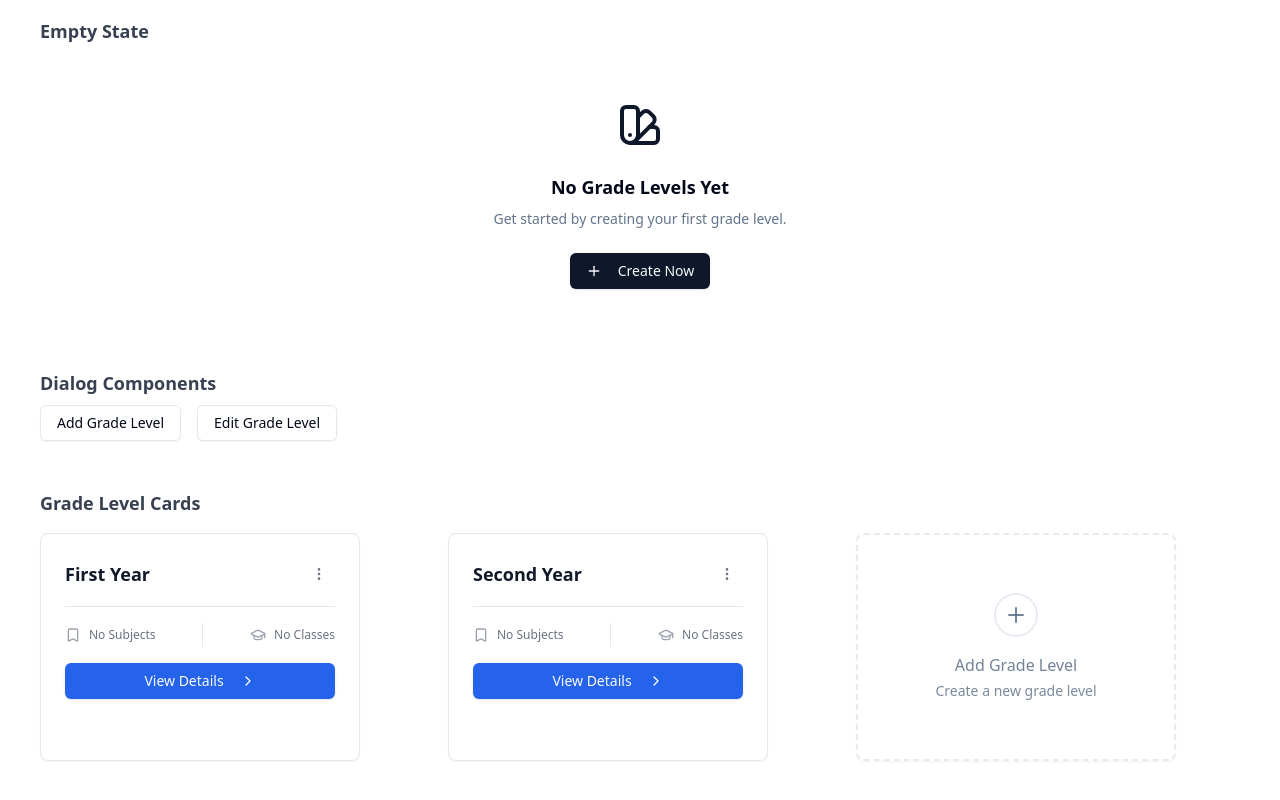
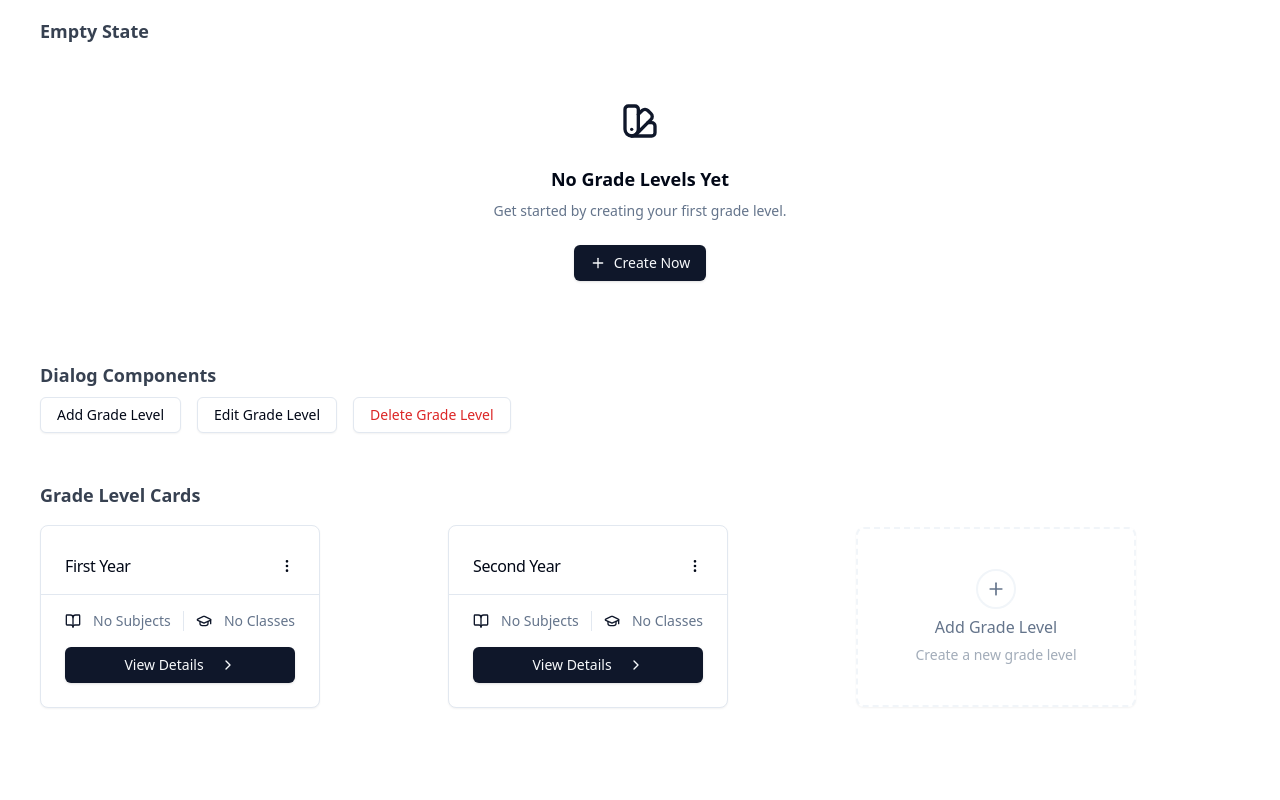
Before and after one commit to rjml1128/RecordFlow, a Vue app: page /dashboard in a window 1280 px wide. Shown: the part 356-1156 px from the top of the page. After the commit the page ends 1120 px from the top, so only its background shows below. Built offline with nearby package versions, Linux system fonts and the light colour scheme; no server answers; the database is empty; sample sign-in values are in the browser's storage.

Commit message:
Update Dialog & Card UI.

```diff
--- a/src/components/layout/records/grade-level/GradeLevelAdd.vue
+++ b/src/components/layout/records/grade-level/GradeLevelAdd.vue
@@ -12,26 +12,40 @@
 } from '@/components/ui/dialog'
 import { Input } from '@/components/ui/input'
 import { Label } from '@/components/ui/label'
+import { RotateCw } from 'lucide-vue-next'
+
+const emit = defineEmits(['add'])
 
 const open = ref(false)
 const gradeName = ref('')
+const isSaving = ref(false)
 
-const handleSubmit = (e) => {
+const handleSubmit = async (e) => {
   e.preventDefault()
-  // Handle the form submission here
-  open.value = false
+  if (gradeName.value.trim()) {
+    isSaving.value = true
+    try {
+      await emit('add', gradeName.value.trim())
+      gradeName.value = ''
+      open.value = false
+    } finally {
+      isSaving.value = false
+    }
+  }
 }
 </script>
 
 <template>
   <Dialog v-model:open="open">
     <DialogTrigger as-child>
-      <Button variant="outline">Add Grade Level</Button>
+      <slot>
+        <Button variant="outline">Add Grade Level</Button>
+      </slot>
     </DialogTrigger>
     <DialogContent class="sm:max-w-[425px]">
       <form @submit="handleSubmit">
         <DialogHeader>
-          <DialogTitle>Naming Rules</DialogTitle>
+          <DialogTitle>Add New Grade Level</DialogTitle>
           <DialogDescription>
             Please enter a unique grade level name. Duplicate names are not allowed.
           </DialogDescription>
@@ -45,6 +59,8 @@
               v-model="gradeName"
               placeholder="Example: Grade 1, Freshman"
               class="col-span-3"
+              autofocus
+              :disabled="isSaving"
             />
             <p class="text-sm text-muted-foreground">
               This name will be displayed in the grade levels list.
@@ -53,10 +69,26 @@
         </div>
 
         <DialogFooter>
-          <Button type="button" variant="ghost" @click="open = false">
+          <Button
+            type="button"
+            variant="ghost"
+            @click="open = false"
+            :disabled="isSaving"
+          >
             Cancel
           </Button>
-          <Button type="submit">Save</Button>
+          <Button
+            type="submit"
+            :disabled="isSaving"
+          >
+            <template v-if="isSaving">
+              <RotateCw class="mr-2 h-4 w-4 animate-spin" />
+              Saving
+            </template>
+            <template v-else>
+              Add
+            </template>
+          </Button>
         </DialogFooter>
       </form>
     </DialogContent>
--- /dev/null
+++ b/src/components/layout/records/grade-level/GradeLevelDelete.vue
@@ -0,0 +1,74 @@
+<script setup>
+import { ref } from 'vue'
+import { Button } from '@/components/ui/button'
+import {
+  AlertDialog,
+  AlertDialogAction,
+  AlertDialogCancel,
+  AlertDialogContent,
+  AlertDialogDescription,
+  AlertDialogFooter,
+  AlertDialogHeader,
+  AlertDialogTitle,
+  AlertDialogTrigger,
+} from '@/components/ui/alert-dialog'
+import { RotateCw } from 'lucide-vue-next'
+
+const props = defineProps({
+  gradeName: {
+    type: String,
+    required: true
+  }
+})
+
+const emit = defineEmits(['delete'])
+
+const open = ref(false)
+const isDeleting = ref(false)
+
+const handleDelete = async () => {
+  isDeleting.value = true
+  try {
+    await emit('delete')
+    open.value = false
+  } finally {
+    isDeleting.value = false
+  }
+}
+</script>
+
+<template>
+  <AlertDialog v-model:open="open">
+    <AlertDialogTrigger as-child>
+      <slot>
+        <Button variant="outline" class="text-red-600">Delete Grade Level</Button>
+      </slot>
+    </AlertDialogTrigger>
+    <AlertDialogContent class="sm:max-w-[425px]">
+      <AlertDialogHeader>
+        <AlertDialogTitle>Are you absolutely sure?</AlertDialogTitle>
+        <AlertDialogDescription>
+          This action cannot be undone. This will permanently delete this grade level and all of its associated data.
+        </AlertDialogDescription>
+      </AlertDialogHeader>
+      <AlertDialogFooter>
+        <AlertDialogCancel :disabled="isDeleting">
+          Cancel
+        </AlertDialogCancel>
+        <AlertDialogAction
+          class="bg-red-600 text-white hover:bg-red-700 focus:ring-red-600"
+          :disabled="isDeleting"
+          @click="handleDelete"
+        >
+          <template v-if="isDeleting">
+            <RotateCw class="mr-2 h-4 w-4 animate-spin" />
+            Deleting
+          </template>
+          <template v-else>
+            Delete
+          </template>
+        </AlertDialogAction>
+      </AlertDialogFooter>
+    </AlertDialogContent>
+  </AlertDialog>
+</template>
--- a/src/components/layout/records/grade-level/GradeLevelDisplay.vue
+++ b/src/components/layout/records/grade-level/GradeLevelDisplay.vue
@@ -1,5 +1,5 @@
 <script setup>
-import { Card, CardContent } from '@/components/ui/card'
+import { Card, CardContent, CardHeader, CardTitle } from '@/components/ui/card'
 import { Button } from '@/components/ui/button'
 import { Separator } from '@/components/ui/separator'
 import {
@@ -10,65 +10,63 @@
 } from '@/components/ui/dropdown-menu'
 import {
   ChevronRight,
+  BookOpen,
+  GraduationCap,
   MoreVertical,
   Pencil,
-  Trash,
-  Users,
-  Bookmark,
-  GraduationCap
+  Trash2
 } from 'lucide-vue-next'
 
-const props = defineProps({
+defineProps({
   gradeName: {
     type: String,
     default: 'First Year'
   }
 })
 
-const emit = defineEmits(['edit', 'delete'])
+defineEmits(['edit', 'delete'])
 </script>
 
 <template>
-  <Card class="w-[320px] bg-white border-gray-200 shadow-sm">
-    <CardContent class="p-6">
-      <div class="flex items-center justify-between mb-4">
-        <h3 class="text-lg font-semibold text-gray-900">{{ gradeName }}</h3>
+  <Card class="w-[280px]">
+    <CardHeader class="pb-3">
+      <div class="flex items-center justify-between">
+        <CardTitle class="text-base font-medium">{{ gradeName }}</CardTitle>
         <DropdownMenu>
           <DropdownMenuTrigger as-child>
-            <Button variant="ghost" class="h-8 w-8 p-0 text-gray-500 hover:text-gray-700">
-              <MoreVertical class="h-5 w-5" />
+            <Button variant="ghost" size="icon" class="h-8 w-8 -mr-2">
+              <MoreVertical class="h-4 w-4" />
             </Button>
           </DropdownMenuTrigger>
-          <DropdownMenuContent align="end" class="w-[160px]">
-            <DropdownMenuItem @click="emit('edit')" class="text-gray-700">
+          <DropdownMenuContent align="end">
+            <DropdownMenuItem @click="$emit('edit')">
               <Pencil class="mr-2 h-4 w-4" />
-              Edit
+              <span>Update</span>
             </DropdownMenuItem>
-            <DropdownMenuItem @click="emit('delete')" class="text-red-600">
-              <Trash class="mr-2 h-4 w-4" />
-              Delete
+            <DropdownMenuItem @click="$emit('delete')" class="text-red-600 focus:text-red-600">
+              <Trash2 class="mr-2 h-4 w-4" />
+              <span>Delete</span>
             </DropdownMenuItem>
           </DropdownMenuContent>
         </DropdownMenu>
       </div>
-
-      <Separator class="my-4 bg-gray-200" />
-
-      <div class="flex items-center justify-between mb-4 text-xs">
-        <div class="flex items-center gap-2">
-          <Bookmark class="h-4 w-4 text-gray-400" />
-          <span class="text-xs text-gray-500">No Subjects</span>
+    </CardHeader>
+    <Separator class="mb-4" />
+    <CardContent class="grid gap-4">
+      <div class="flex items-center justify-between">
+        <div class="flex items-center gap-3">
+          <BookOpen class="h-4 w-4 text-primary" />
+          <span class="text-sm text-muted-foreground">No Subjects</span>
         </div>
-        <Separator orientation="vertical" class="h-6 bg-gray-200" />
-        <div class="flex items-center gap-2">
-          <GraduationCap class="h-4 w-4 text-gray-400" />
-          <span class="text-xs text-gray-500">No Classes</span>
+        <Separator orientation="vertical" class="h-5" />
+        <div class="flex items-center gap-3">
+          <GraduationCap class="h-4 w-4 text-primary" />
+          <span class="text-sm text-muted-foreground">No Classes</span>
         </div>
       </div>
-
-      <Button variant="default" class="w-full bg-blue-600 hover:bg-blue-700 text-sm font-medium">
-        View Details
-        <ChevronRight class="ml-2 h-4 w-4" />
+      <Button variant="default" class="w-full">
+        <span>View Details</span>
+        <ChevronRight class="h-4 w-4 ml-2" />
       </Button>
     </CardContent>
   </Card>
--- a/src/components/layout/records/grade-level/GradeLevelEmptyState.vue
+++ b/src/components/layout/records/grade-level/GradeLevelEmptyState.vue
@@ -7,7 +7,7 @@
 <template>
   <Card class="w-full max-w-sm border-0 shadow-none">
     <CardContent class="pt-12 pb-8 text-center flex flex-col items-center space-y-6">
-      <SwatchBook class="w-12 h-12 text-primary" />
+      <SwatchBook class="w-10 h-10 text-primary" />
 
       <div class="space-y-2">
         <h3 class="font-semibold text-lg">No Grade Levels Yet</h3>
@@ -15,7 +15,7 @@
       </div>
 
       <Button>
-        <Plus class="mr-2 h-4 w-4" />
+        <Plus class=" h-4 w-4" />
         Create Now
       </Button>
     </CardContent>
--- a/src/components/layout/records/grade-level/GradeLevelPlaceholder.vue
+++ b/src/components/layout/records/grade-level/GradeLevelPlaceholder.vue
@@ -1,30 +1,27 @@
 <script setup>
-import { Card, CardContent } from '@/components/ui/card'
+import { Card } from '@/components/ui/card'
 import { Plus } from 'lucide-vue-next'
+
+defineEmits(['click'])
 </script>
 
 <template>
-  <button class="block w-full cursor-pointer">
-    <Card class="w-[320px] border-2 border-dashed border-border/85 hover:border-muted-foreground/90 bg-background/60 hover:bg-muted/40 transition-all duration-200 group">
-      <CardContent class="p-6 min-h-[224px] flex flex-col items-center justify-center">
-        <div class="flex flex-col items-center py-8 space-y-4">
-          <div
-            class="rounded-full border-2 border-border/85 group-hover:border-muted-foreground/90 p-2 transition-all duration-200"
+  <button type="button" class="w-[280px] group" @click="$emit('click')">
+    <Card
+      class="h-[180px] flex flex-col items-center justify-center gap-1.5
+        border-2 border-dashed border-muted
+        transition-colors duration-200
+        group-hover:border-primary/50"
     >
-            <Plus
-              class="h-6 w-6 text-muted-foreground/90 group-hover:text-muted-foreground transition-all duration-200"
-            />
+      <div class="h-10 w-10 rounded-full border-2 border-muted flex items-center justify-center transition-colors duration-200 group-hover:border-primary/50">
+        <Plus class="h-5 w-5 text-muted-foreground transition-colors duration-200 group-hover:text-primary" />
       </div>
-          <div class="space-y-1 text-center">
-            <h3 class="font-medium text-muted-foreground/90 group-hover:text-muted-foreground transition-all duration-200">
+      <h3 class="font-medium text-muted-foreground transition-colors duration-200 group-hover:text-primary">
         Add Grade Level
       </h3>
-            <p class="text-sm text-muted-foreground/85 group-hover:text-muted-foreground transition-all duration-200">
+      <p class="text-sm text-muted-foreground/60 transition-colors duration-200 group-hover:text-primary/80">
         Create a new grade level
       </p>
-          </div>
-        </div>
-      </CardContent>
     </Card>
   </button>
 </template>
```
Also changed, not shown: src/components/layout/records/grade-level/GradeLevelUpdate.vue (+31 -5 lines), src/components/layout/records/grade-level/displaycheck.vue (+5 -2 lines). Lines whose indentation alone changed are shown as unchanged.
